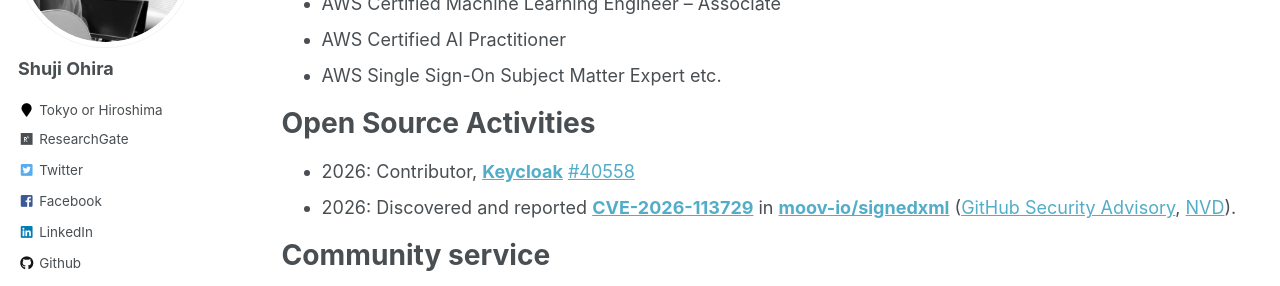
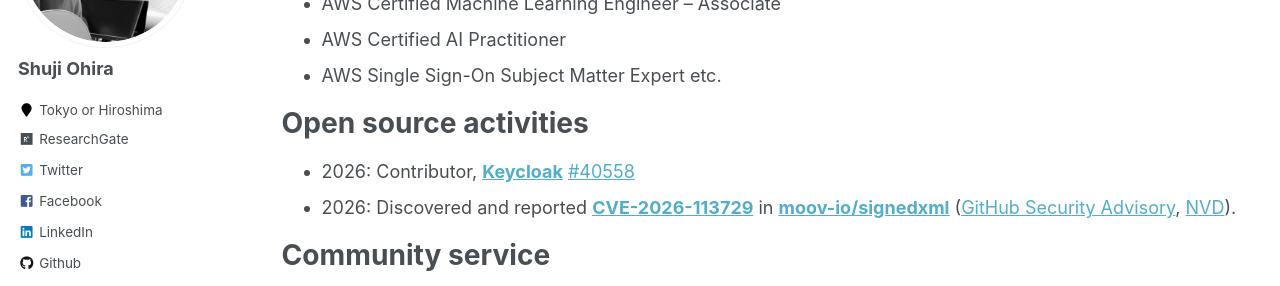
Before and after one commit to shuji-oh/shuji-oh.github.io, a Jekyll site: the page built from _pages/cv.md, in a window 1280 px wide and 900 px high, scrolled down 3585 px. Shown: the part 154-440 px from the top of the window. Built offline with Jekyll 4.4.1, drawn with Linux system fonts in a browser that asks for light colours; some web fonts are replaced.

```diff
--- a/_pages/cv.md
+++ b/_pages/cv.md
@@ -78,7 +78,7 @@ Certificates
 * AWS Single Sign-On Subject Matter Expert
 etc.
 
-Open Source Activities
+Open source activities
 ======
 * 2026: Contributor, **[Keycloak](https://github.com/keycloak/keycloak)** [#40558](https://github.com/keycloak/keycloak/pull/40558)
 * 2026: Discovered and reported **[CVE-2026-113729](https://www.cve.org/CVERecord?id=CVE-2026-113729)** in **[moov-io/signedxml](https://github.com/moov-io/signedxml)** ([GitHub Security Advisory](https://github.com/moov-io/signedxml/security/advisories/GHSA-5588-rp99-5fjh), [NVD](https://nvd.nist.gov/vuln/detail/CVE-2026-113729)).
```
